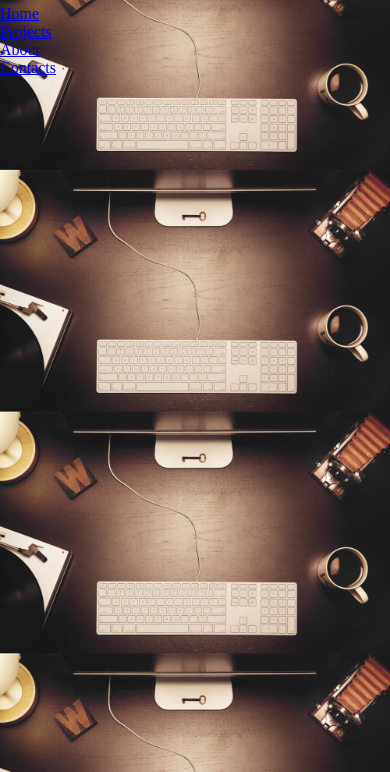
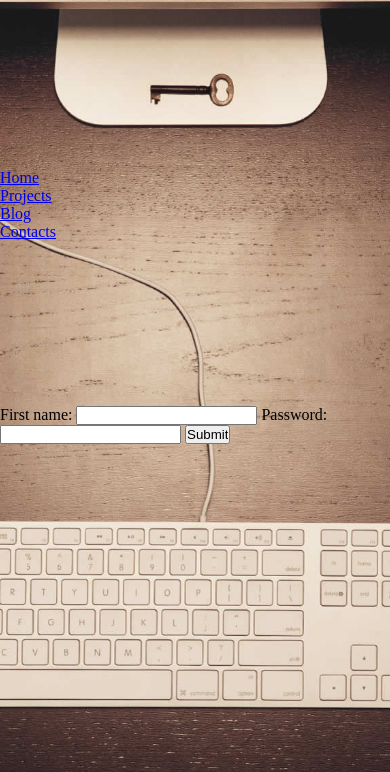
Before and after one commit to Sergiejus/Portfolio, a plain HTML site: page contacts.html in a window 390 px wide. Shown: the part 72-844 px from the top of the page. Drawn offline with Linux system fonts and the light colour scheme.

Commit message:
Added blog. Mobile background edited.

```diff
--- a/contacts.html
+++ b/contacts.html
@@ -17,10 +17,16 @@
         <ul>
             <li><a href=index.html>Home</a></li>
             <li><a href=projects.html>Projects</a></li>
-            <li><a href=about.html>About</a></li>
+            <li><a href=blog.html>Blog</a></li>
             <li><a href=contacts.html>Contacts</a></li>
         </ul>
     </nav>
+    <form action="action" method="GET">
+        <label for="name">First name: </label><input type="text" name="myinput" id="name" required/>
+        <label for="paswrd">Password: </label> <input type="text" name="pass" id="paswrd" />
+
+        <input type="submit" class="submit" value="Submit" name="submit" />
+       </form>
 
 </body>
 </html>
--- a/desktop.css
+++ b/desktop.css
@@ -29,3 +29,13 @@ header{
 header a{
     display: none;
 }
+form {
+    display: grid;
+    width: 400px;
+    grid-template-columns: 25% 75%;
+    align-items: center;
+    grid-gap: 0.5em;
+    }
+    .submit {
+    grid-column: 1/3;
+    }
--- a/mobile.css
+++ b/mobile.css
@@ -10,6 +10,8 @@ body {
      "nav"
      "main"
      "footer";
+     height: 100vh;
+    background-position: center;
 }
 .shownav {
     height: 0.8em;
```
Also changed, not shown: blog.html (renamed from about.html, +1 -1 lines), index.html (+1 -1 lines), projects.html (+1 -1 lines).
